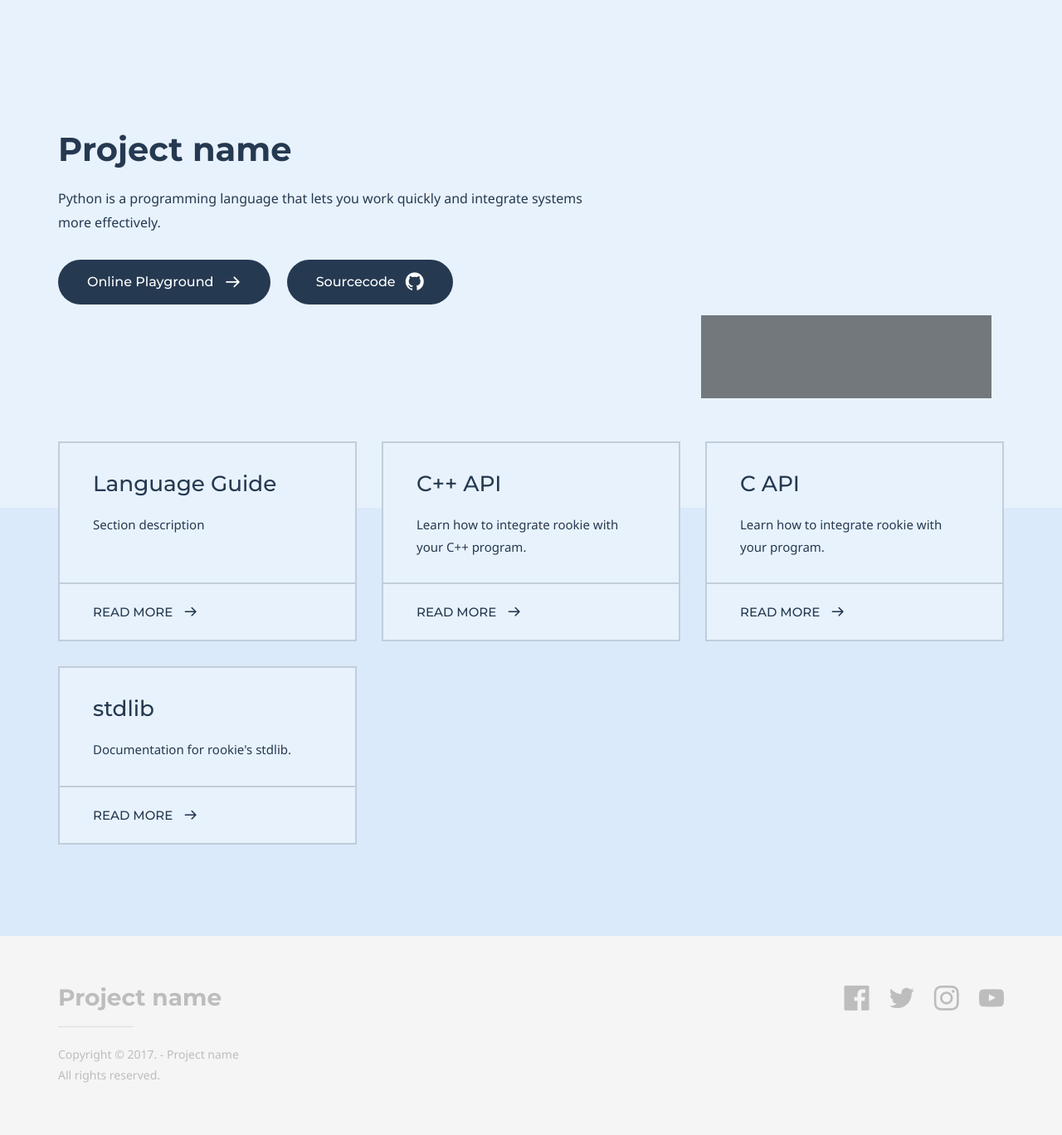
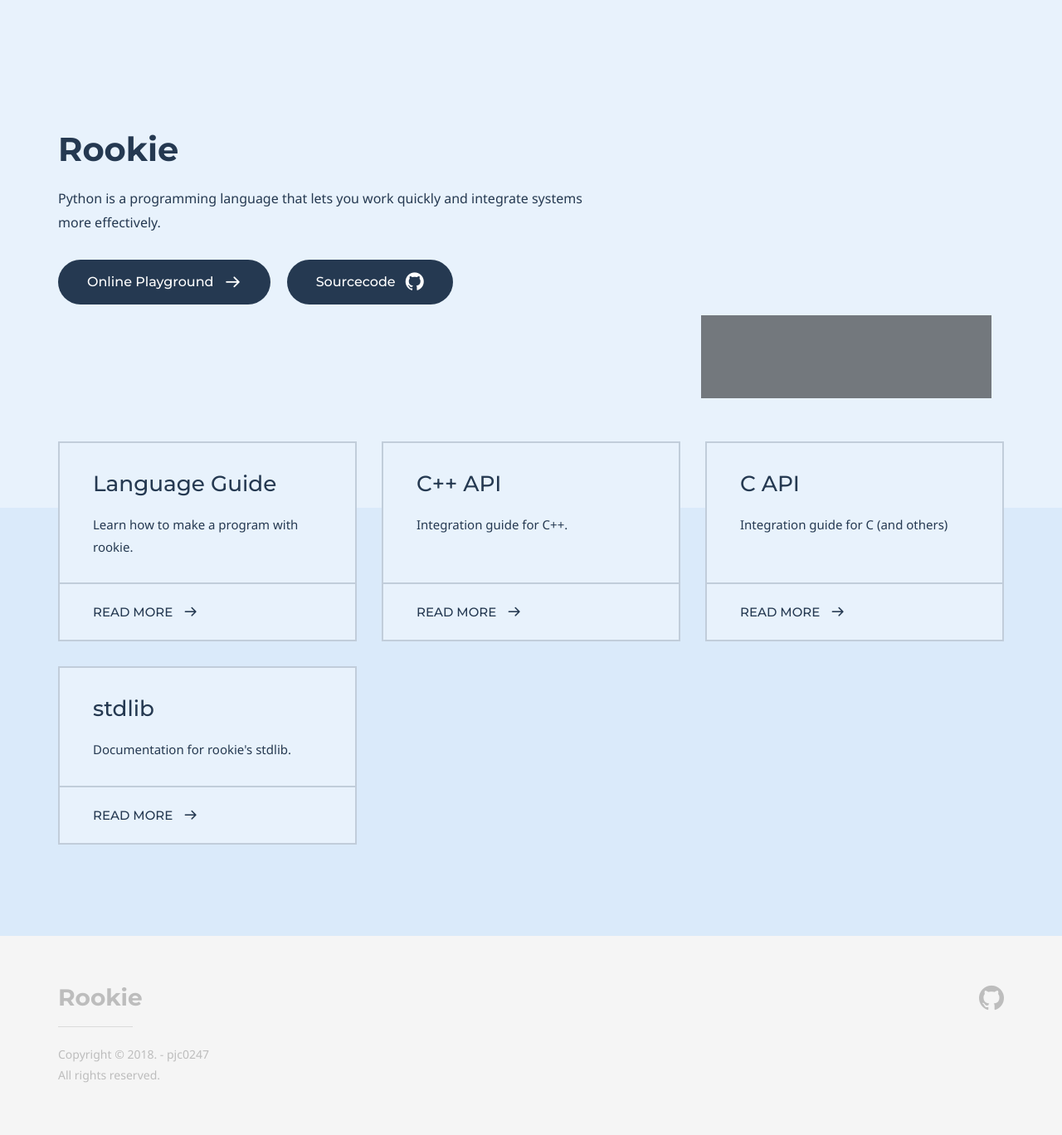
Before and after one commit to rookielang/rookielang.github.io, a Jekyll site: the page built from index.md, in a window 1280 px wide. Shown: the whole page at 83% size. Built offline with Jekyll 4.4.1, drawn with Linux system fonts in a browser that asks for light colours; some web fonts are replaced.

Commit message:
Add files via upload

```diff
--- a/_config.yml
+++ b/_config.yml
@@ -4,7 +4,7 @@ doks:
     color_theme: # Available themes: blue (default), green, purple, red and yellow
     header:
         logo:
-            text: Project name
+            text: Rookie
             image:
         nav:
             - item_name: Item 1
@@ -16,18 +16,12 @@ doks:
     footer:
         content:
             logo:
-                text: Project name
+                text: Rookie
                 image:
-            copyright: Copyright &copy; 2017. - Project name <br>All rights reserved.
+            copyright: Copyright &copy; 2018. - pjc0247 <br>All rights reserved.
         social_list:
-            - network_name: facebook
-              profile_url: '#'
-            - network_name: twitter
-              profile_url: '#'
-            - network_name: instagram
-              profile_url: '#'
-            - network_name: youtube
-              profile_url: '#'
+            - network_name: github
+              profile_url: 'http://www.github.com/pjc0247'
     google_analytics:
         tracking_code: # Add your Google Analytics tracking code to activate Google Analytics
     comments:
--- a/index.md
+++ b/index.md
@@ -4,7 +4,7 @@ layout: homepage
 keywords:
 
 # Hero section
-title: Project name
+title: Rookie
 description: Python is a programming language that lets you work quickly and integrate systems more effectively.
 buttons:
     - content: Online Playground
@@ -26,15 +26,15 @@ author:
 # Grid navigation
 grid_navigation:
     - title: Language Guide
-      excerpt: Section description
+      excerpt: Learn how to make a program with rookie.
       cta: Read more
       url: 'guides'
     - title: C++ API
-      excerpt: Learn how to integrate rookie with your C++ program.
+      excerpt: Integration guide for C++.
       cta: Read more
       url: 'integrate_cpp'
     - title: C API
-      excerpt: Learn how to integrate rookie with your program.
+      excerpt: Integration guide for C (and others)
       cta: Read more
       url: 'integrate_c'
     - title: stdlib
```
